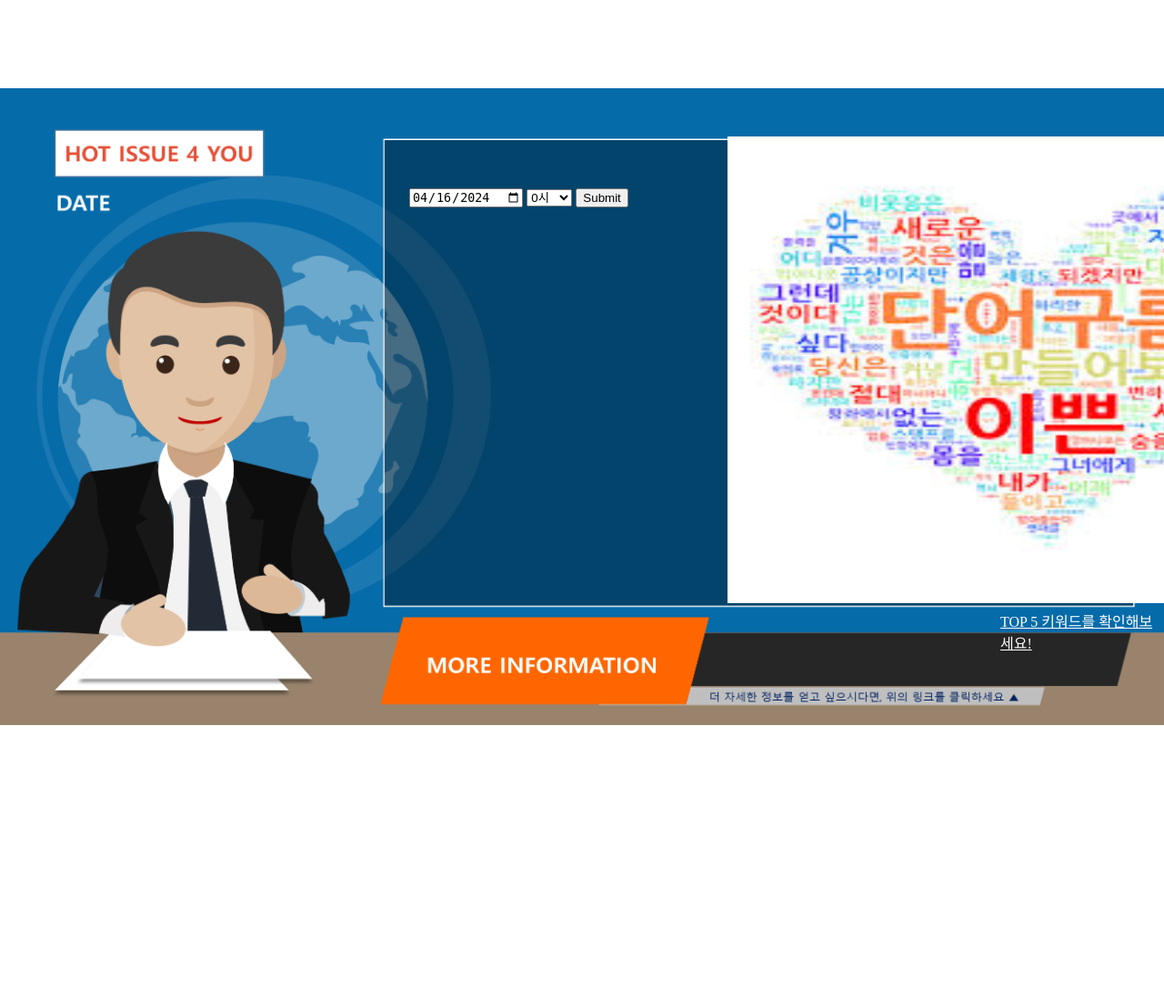
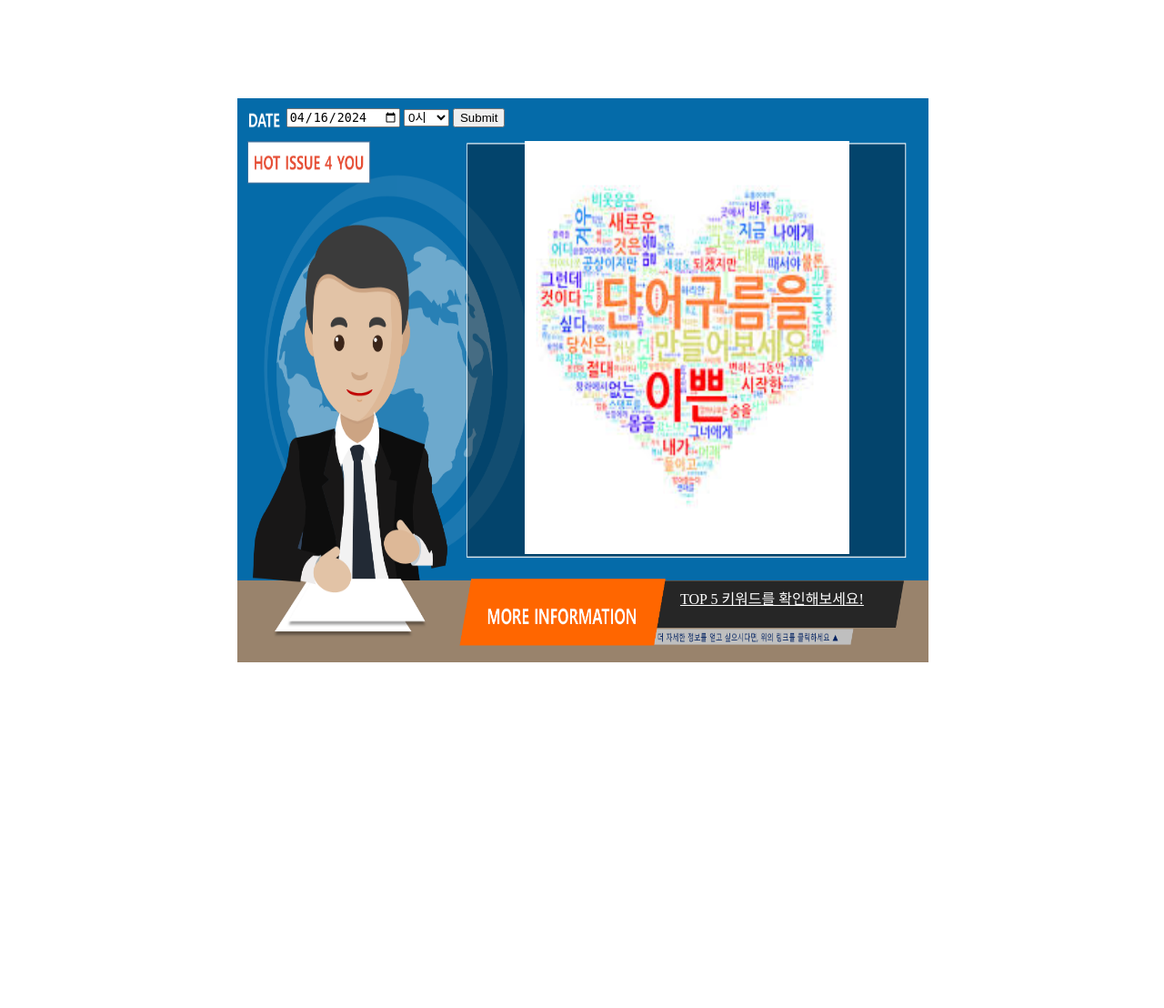
Before and after one commit to HotIssue4You/backend, a Django app: page / in a window 1280 px wide. Shown: the whole page at 91% size. Before the commit the page ends 797 px from the top, so only its background shows below. Run offline with Django 4.2, Linux system fonts and the light colour scheme.

Commit message:
Design: redesign to fit browser size

```diff
--- a/mainpage/static/css/index.css
+++ b/mainpage/static/css/index.css
@@ -1,38 +1,42 @@
 body {
-    background-image : url('../images/background_image2.png');
-    background-size : 1300px 700px;
+    width: 99%;
+    height: 500px;
+}
+.header {
+    width: 100%;
+    height: 20%;
+}
+.body {
+    display: flex;
+    height: 128%;
+}
+.contents {
+    width: 60%;
+    height: 1000px;
+    background-image : url('../images/background_image3.png');
     background-repeat : no-repeat;
-    background-position : 50% -15%;
+    background-size : 100% 620px;
+}
+.leftSide, .rightSide {
+    width: 20%;
+}
+.footer {
+    width: 100%;
+    height: 20%;
 }
 
-form {
-    position: fixed;
-    top: 207px;
-    left: 450px;
+#wordcloud {
+    display: block;
+    width: 47%;
+    height: 454px;
+    margin-left: 41.5%;
+    margin-top: 15px;
 }
-
-img {
-    position: fixed;
-    top: 150px;
-    left: 800px;
-    width: 700px;
-    height: 513px;
-}
-
-div {
-    position: fixed;
-    top: 680px;
-    left: 1100px;
-}
-
-p {
-    color: white;
-    position: relative;
-    top:3px;
-}
-
 a {
     color: white;
-    position: relative;
-    top:-10px;
+    margin-left: 64%;
 }
+form {
+    margin-left: 7%;
+    margin-top: 11px;
+}
--- a/mainpage/templates/mainpage/index.html
+++ b/mainpage/templates/mainpage/index.html
@@ -3,9 +3,14 @@
 <html>
     <head>
         <title>HOT ISSUE 4 YOU</title>
-        <link rel="stylesheet" href="static/css/index.css">
+        <link rel="stylesheet" href="{% static 'css/index.css' %}">
     </head>
+
     <body>
+        <div class = "header"></div>
+        <div class = "body">
+            <div class = "leftSide"></div>
+            <div class = "contents">
                 <form action="" method="post">
                     {% csrf_token %}
                     <label for="day-select"></label>
@@ -18,11 +23,12 @@
                     </select>
                     <input type="submit">
                 </form>
-        <br>
-        <img src="{% static 'images/wordcloudSample.png' %}" />
-        <br>
-        <div>
+                <img id="wordcloud" src="{% static 'images/wordcloudSample.png' %}" />
+                <br><br>
                 <a href="{% url 'mainpage:detail' %}">TOP 5 키워드를 확인해보세요!</a>
             </div>
+            <div class = "rightSide"></div>
+        </div>
+        <div class = "footer"></div>
     </body>
 </html>
```
Also changed, not shown: mainpage/static/images/background_image2.png (deleted), mainpage/static/images/background_image3.PNG (added). Lines whose indentation alone changed are shown as unchanged.
